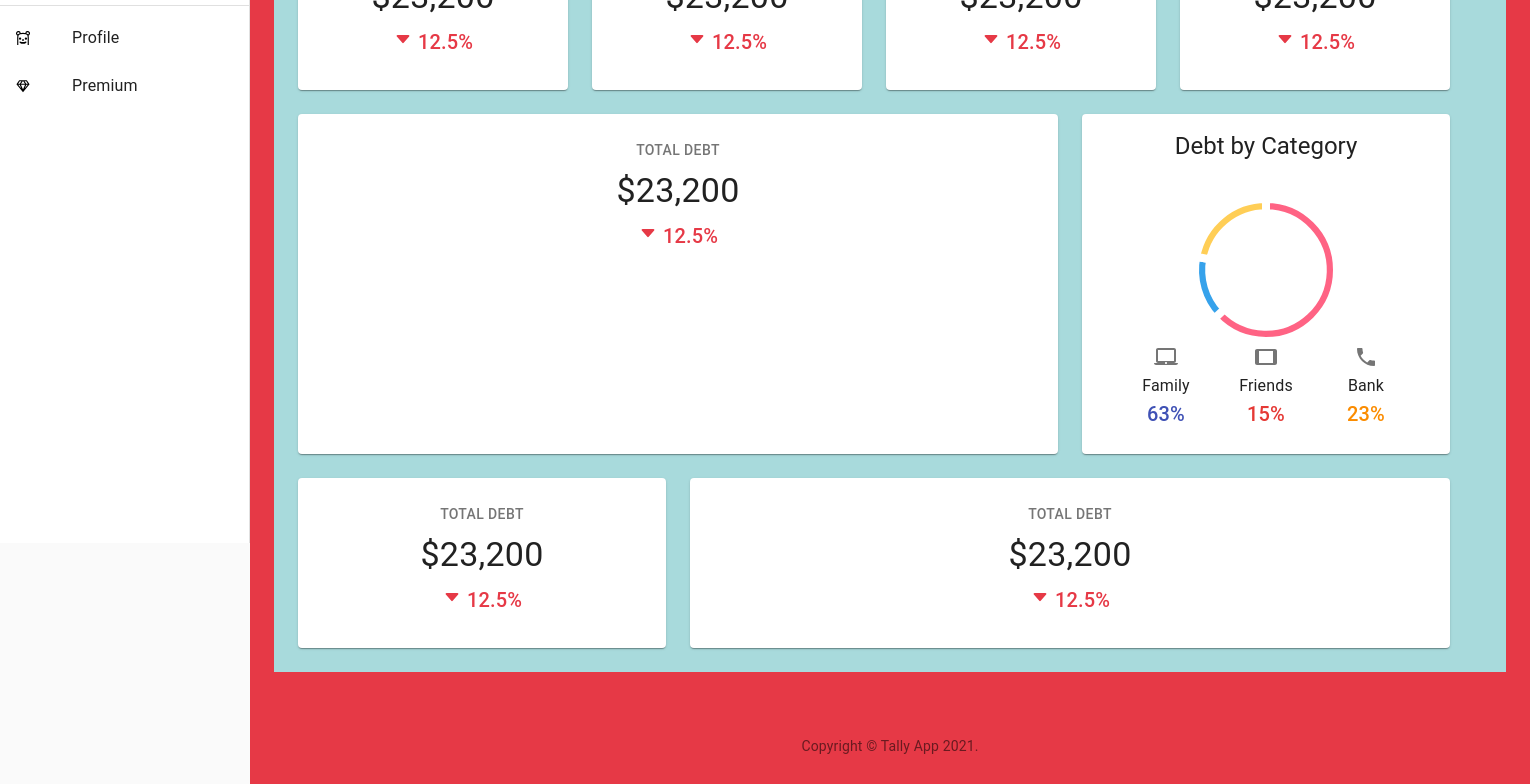
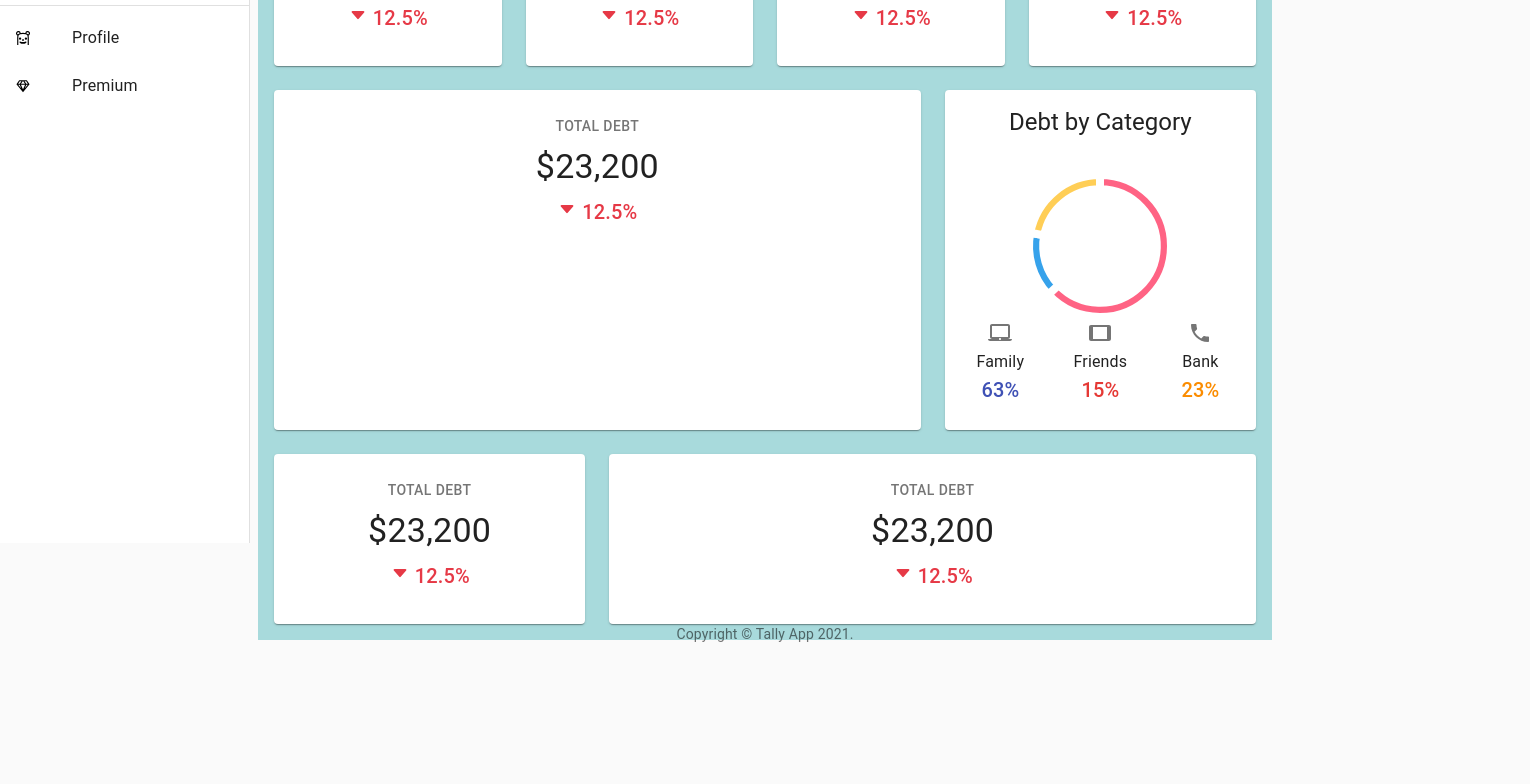
Before and after one commit to awalemandi/tally, a React (Create React App) app: page /home/dashboard in a window 1280 px wide. Shown: the part 257-1041 px from the top of the page, 1530 px wide, since content can reach past the window. After the commit the page ends 909 px from the top, so only its background shows below. Built offline with nearby package versions, Linux system fonts and the light colour scheme.

Commit message:
changed dashboard background color

```diff
--- a/src/components/layout/Content.tsx
+++ b/src/components/layout/Content.tsx
@@ -11,16 +11,11 @@ import NoMatch from '../menu/NoMatch';
 
 const useStyles = makeStyles(theme => ({
 	root: {
-		// marginLeft: drawerWidth,
-		flexShrink: 1,
-		width: '100%',
-		backgroundColor: theme.palette.secondary.main,
-		//to avoid content being covered by open drawer
-		[theme.breakpoints.down('sm')]: {
-			marginLeft: 0,
-			width: '100%'
-		},
-		padding: theme.spacing(3),
+		// //to avoid content being covered by open drawer
+		// [theme.breakpoints.down('sm')]: {
+		// 	marginLeft: 0,
+		// 	width: '100%'
+		// },
 	},
 	// necessary for content to be below app bar
 	toolbar: theme.mixins.toolbar,
--- a/src/components/layout/Footer.tsx
+++ b/src/components/layout/Footer.tsx
@@ -5,8 +5,7 @@ import Copyright from '../Copyright';
 
 const useStyles = makeStyles(theme => ({
 	root: {
-		marginTop: '4rem',
-		height: '3rem',
+		maxHeight: '3rem',
 		display: 'flex',
 		flexDirection: 'column',
 		justifyContent: 'space-between',
--- a/src/components/layout/Navbar.tsx
+++ b/src/components/layout/Navbar.tsx
@@ -38,6 +38,7 @@ const useStyles = makeStyles(theme => ({
 		},
 	},
 	appBar: {
+		// background: 'linear-gradient(45deg, #FE6B8B 30%, #FF8E53 90%)',
 		[theme.breakpoints.up('md')]: {
 			width: `calc(100% - ${drawerWidth}px)`,
 			marginLeft: drawerWidth,
--- a/src/components/menu/dashboard/Dashboard.tsx
+++ b/src/components/menu/dashboard/Dashboard.tsx
@@ -5,7 +5,7 @@ import DebtByCategory from './DebtByCategory';
 
 const useStyles = makeStyles(theme => ({
 	root: {
-		width: '100%',
+backgroundColor: theme.palette.secondary.main
 	},
 }));
 
--- a/src/components/pages/Home.tsx
+++ b/src/components/pages/Home.tsx
@@ -9,18 +9,23 @@ import { drawerWidth } from '../layout/Navbar';
 const useStyles = makeStyles(theme => ({
 	root: {
 		marginLeft: drawerWidth,
-		width: '100%',
+		width: 'auto',
 		minHeight: '100vh',
+		display: 'flex',
+		flexDirection: 'column',
 		//to avoid content being covered by open drawer
 		[theme.breakpoints.down('sm')]: {
 			marginLeft: 0,
-			width: '100%'
+			width: '100%',
 		},
-		display: 'flex',
-		flexDirection: 'column',
-		justifyContent: 'space-between',
-		alignItems: 'stretch',
-		backgroundColor: theme.palette.primary.main
+	},
+	content: {
+		flexGrow: 1,
+		flexShrink: 0,
+		flexBasis: 'auto',
+	},
+	footer: {
+		flexShrink: 0 /* Prevent Chrome, Opera, and Safari from letting these items shrink to smaller than their content's default minimum size. */,
 	},
 }));
 const Home = () => {
@@ -30,10 +35,10 @@ const Home = () => {
 			<header>
 				<Navbar />
 			</header>
-			<body>
+			<body className={classes.content}>
 				<Content />
 			</body>
-			<footer>
+			<footer className={classes.footer}>
 				<Footer />
 			</footer>
 		</Container>
```
Also changed, not shown: 1 other file (tests, documents, lock files or other folders).
